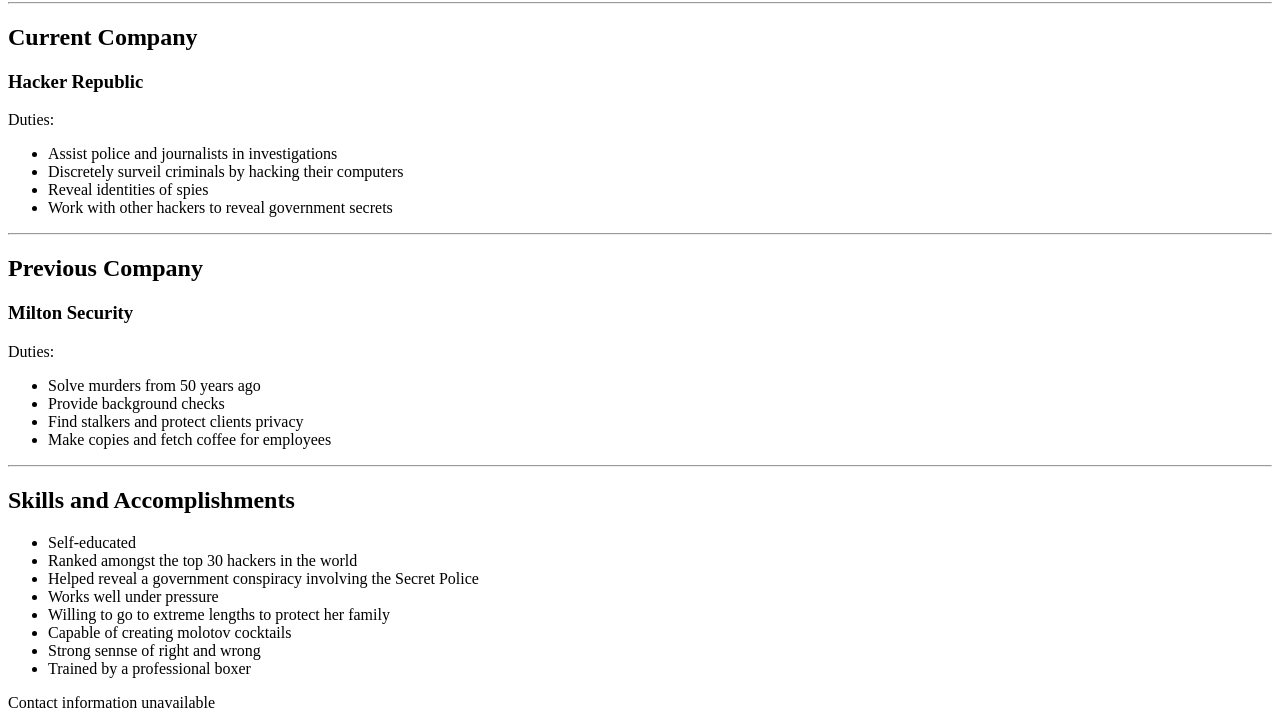
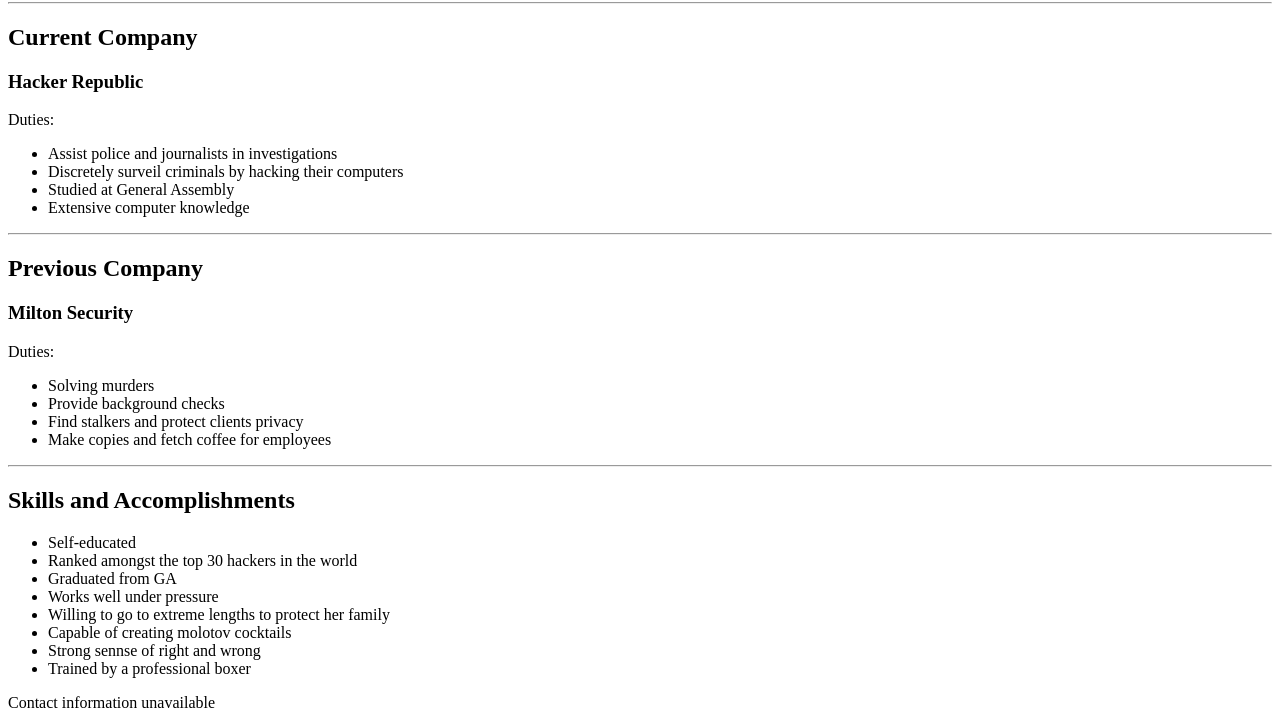
Before and after one commit to ryoconnell/homework, a plain HTML site: page resume.html in a window 1280 px wide. Shown: the part 78-806 px from the top of the page. Drawn offline with Linux system fonts and the light colour scheme.

Commit message:
new additions

```diff
--- a/resume.html
+++ b/resume.html
@@ -17,15 +17,15 @@
 <ul>
   <li>Assist police and journalists in investigations</li>
   <li>Discretely surveil criminals by hacking their computers</li>
-  <li>Reveal identities of spies</li>
-  <li>Work with other hackers to reveal government secrets</li>
+  <li>Studied at General Assembly</li>
+  <li>Extensive computer knowledge</li>
 </ul>
 <hr>
 <h2>Previous Company</h2>
 <h3>Milton Security</h3>
 <p>Duties:</p>
 <ul>
-  <li>Solve murders from 50 years ago</li>
+  <li>Solving murders</li>
   <li>Provide background checks</li>
   <li>Find stalkers and protect clients privacy</li>
   <li>Make copies and fetch coffee for employees</li>
@@ -35,7 +35,7 @@
 <ul>
   <li>Self-educated</li>
   <li>Ranked amongst the top 30 hackers in the world</li>
-  <li>Helped reveal a government conspiracy involving the Secret Police</li>
+  <li>Graduated from GA</li>
   <li>Works well under pressure</li>
   <li>Willing to go to extreme lengths to protect her family</li>
   <li>Capable of creating molotov cocktails</li>
```
